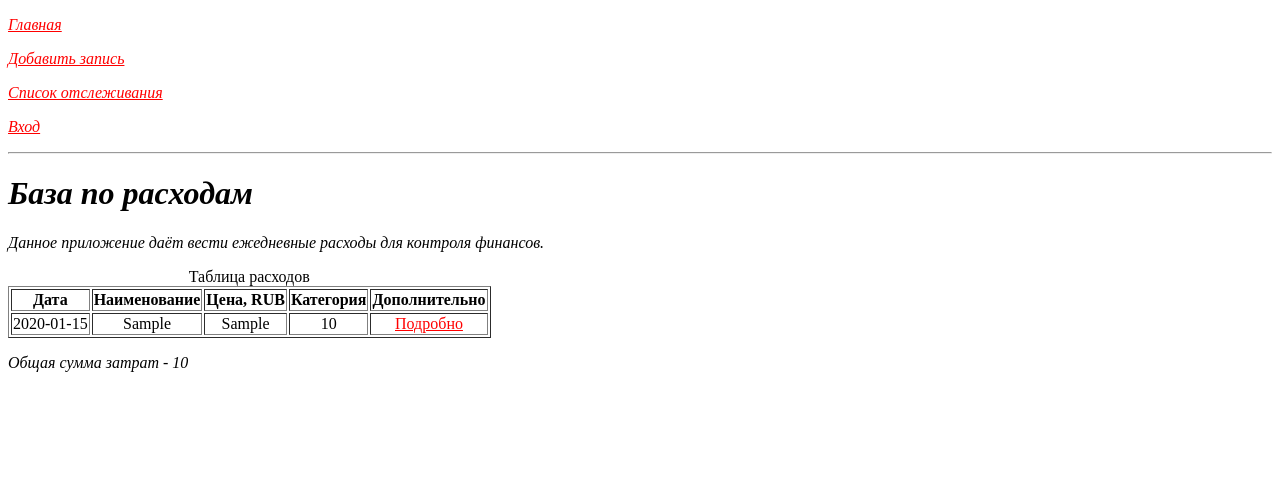
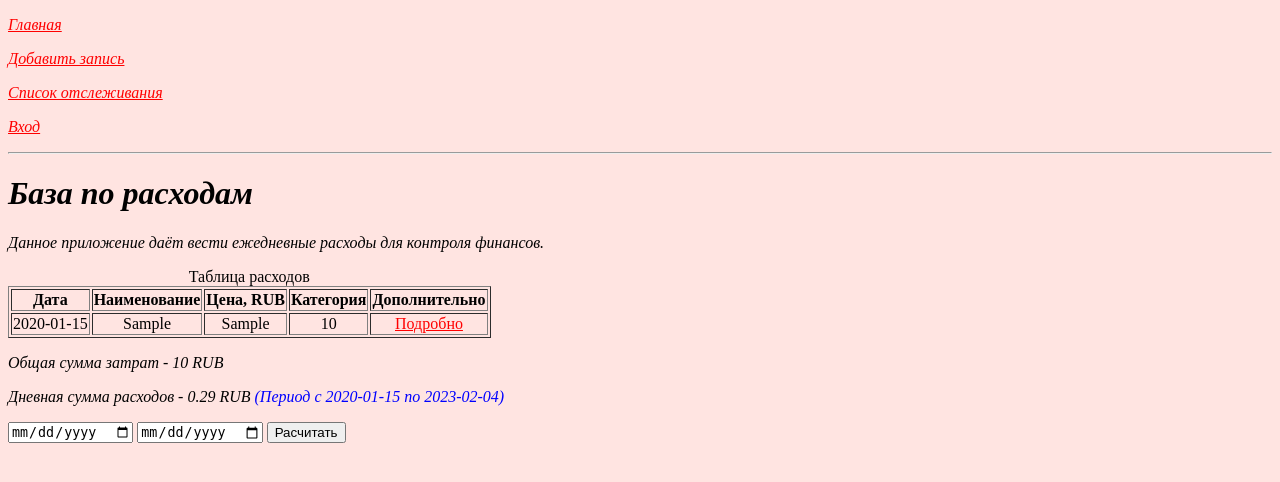
Before and after one commit to GnPane/expense_income, a Flask app: page / in a window 1280 px wide. Shown: the top 482 px of the page. Run offline with Flask 2, Linux system fonts and the light colour scheme; tables that the repository leaves empty hold one stand-in row (values such as "Sample post"); some libraries are stand-ins or nearby versions.

Commit message:
UPD 07.01.2023

```diff
--- a/app.py
+++ b/app.py
@@ -59,11 +59,33 @@ def login():
 
 
 @app.route('/index')
-@app.route('/')
+@app.route('/', methods=['POST', 'GET'])
 def index():
-    info = Article.query.order_by(Article.date_user.desc()).all()  # db.session.query(Article).all()
+    info = Article.query.order_by(Article.date_user.desc()).limit(10).all()  # db.session.query(Article).all()
     total_price = db.session.query(func.sum(Article.price)).all()
-    return render_template('index.html', title='Главная страница', info_all=info, total_price=total_price[0][0])
+    price_of_day = round((total_price[0][0] / ((datetime.now() - datetime(2023, 1, 1)).days + 1)), 2)
+    if request.method == 'POST':
+        date_start = request.form['date_start'].replace('-', '.')
+        date_finish = request.form['date_finish'].replace('-', '.')
+        if date_start == '' or date_finish == '':
+            return redirect(url_for('index'))
+        date_start = datetime.strptime(date_start, '%Y.%m.%d')
+        date_finish = datetime.strptime(date_finish, '%Y.%m.%d')
+        price_of_day = round((total_price[0][0] / ((date_finish - date_start).days + 1)), 2)
+        return render_template('index.html', title='Главная страница',
+                               info_all=info,
+                               total_price=total_price[0][0],
+                               price_of_day=price_of_day,
+                               date_str=db.session.query(Article).get(1),
+                               date_fin=datetime.now()
+                               )
+    return render_template('index.html', title='Главная страница',
+                           info_all=info,
+                           total_price=total_price[0][0],
+                           price_of_day=price_of_day,
+                           date_str=db.session.query(Article).get(1),
+                           date_fin=datetime.now()
+                           )
 
 
 @app.route('/index/<int:id>')
--- a/static/main.css
+++ b/static/main.css
@@ -1,5 +1,6 @@
 body {
   padding-bottom: 20px;
+    background-color: mistyrose;
 }
 
 .navbar {
@@ -14,3 +15,6 @@ p {
 h1 {
     font-style: oblique;
 }
+span {
+    color: blue;
+}
--- a/templates/index.html
+++ b/templates/index.html
@@ -26,5 +26,11 @@
         </tr>
         {% endfor %}
     </table>
-<p>Общая сумма затрат - {{ total_price }}</p>
+    <p>Общая сумма затрат - {{ total_price }} RUB</p>
+    <p>Дневная сумма расходов - {{ price_of_day }} RUB <span>(Период c {{ date_str.date_user }} по {{ date_fin.date() }})</span></p>
+    <form method="post">
+        <input type="date" name="date_start" id="date_start" >
+        <input type="date" name="date_finish" id="date_finish">
+        <input type="submit" value="Расчитать">
+    </form>
 {% endblock %}
--- a/templates/list_control.html
+++ b/templates/list_control.html
@@ -5,5 +5,6 @@
 {% endblock %}
 
 {% block body %}
-<p>- Зубная паста - 06.01.2023</p>
+    <p>- Зубная паста - 06.01.2023</p>
+    <p>- Туалетная бумага 8 рулонов - 06.01.2023</p>
 {% endblock %}
```
